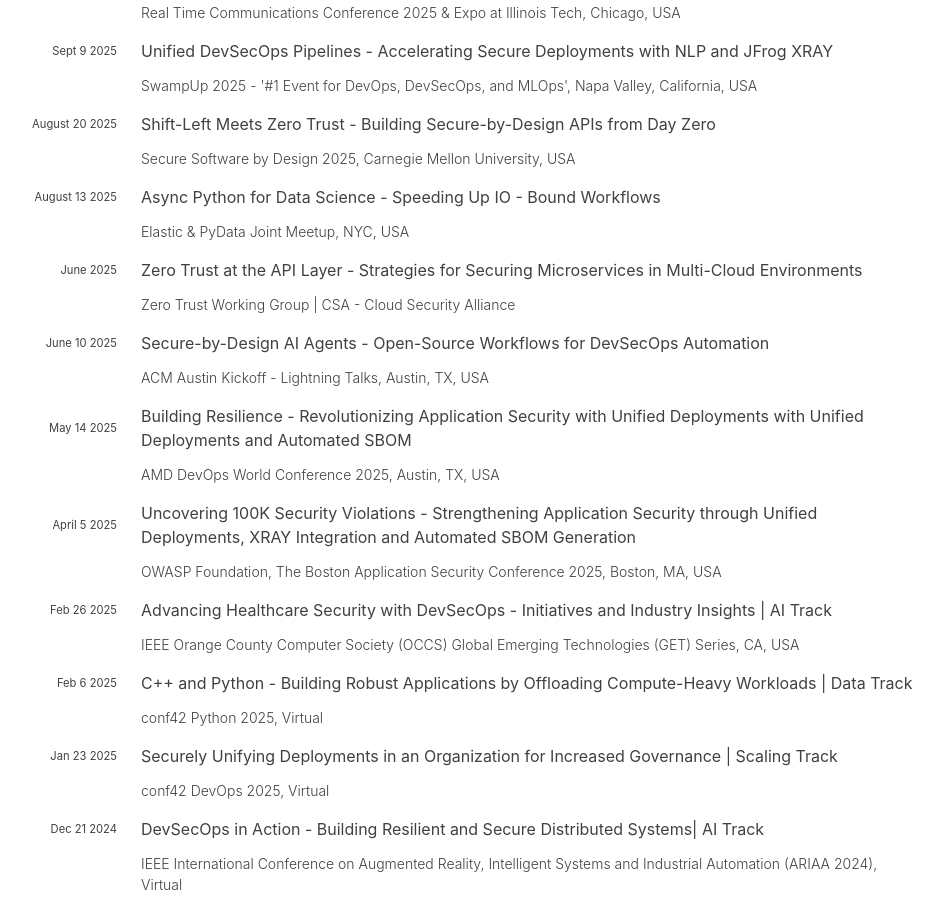
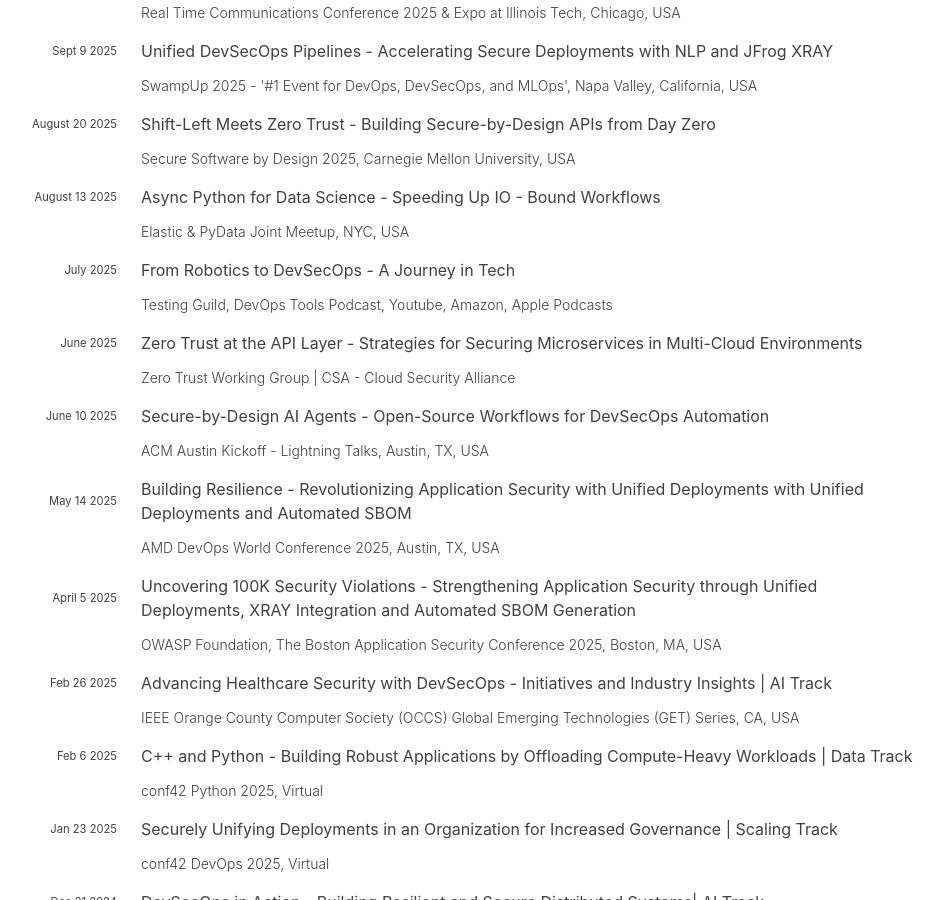
Before and after one commit to hariharanragothaman/hariharanragothaman.github.io, a Jekyll site: the page built from cv.md, in a window 1280 px wide and 900 px high, scrolled down 5297 px. Shown: the whole window, without its empty margins (191-1134 px from the left). Built offline with Jekyll 4.4.1, drawn with Linux system fonts in a browser that asks for light colours; nearby versions of some CDN libraries; some web fonts are replaced.

Commit message:
Polishes and Updates

```diff
--- a/_data/press.yaml
+++ b/_data/press.yaml
@@ -25,6 +25,13 @@
   publisher:
     - url: https://www.meetup.com/elastic-new-york-city-user-group/events/310082602/
       name: Elastic & PyData Joint Meetup, NYC, USA
+
+- title: From Robotics to DevSecOps - A Journey in Tech
+  month: July
+  year: 2025
+  publisher:
+    - url: https://www.youtube.com/watch?v=tlRdrqWABQk
+      name: Testing Guild, DevOps Tools Podcast, Youtube, Amazon, Apple Podcasts
 
 - title: Zero Trust at the API Layer -  Strategies for Securing Microservices in Multi-Cloud Environments
   month: June
```
